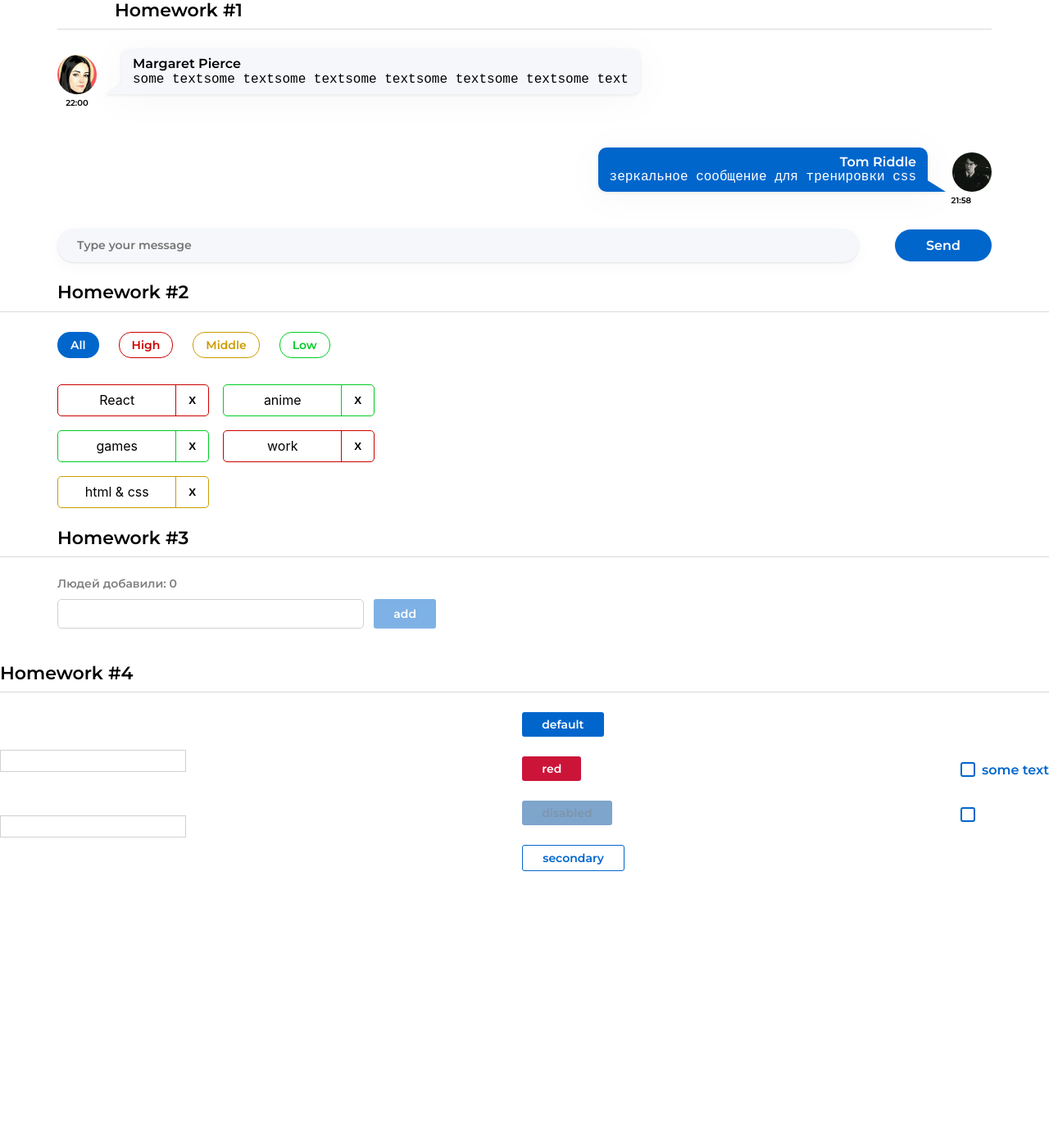
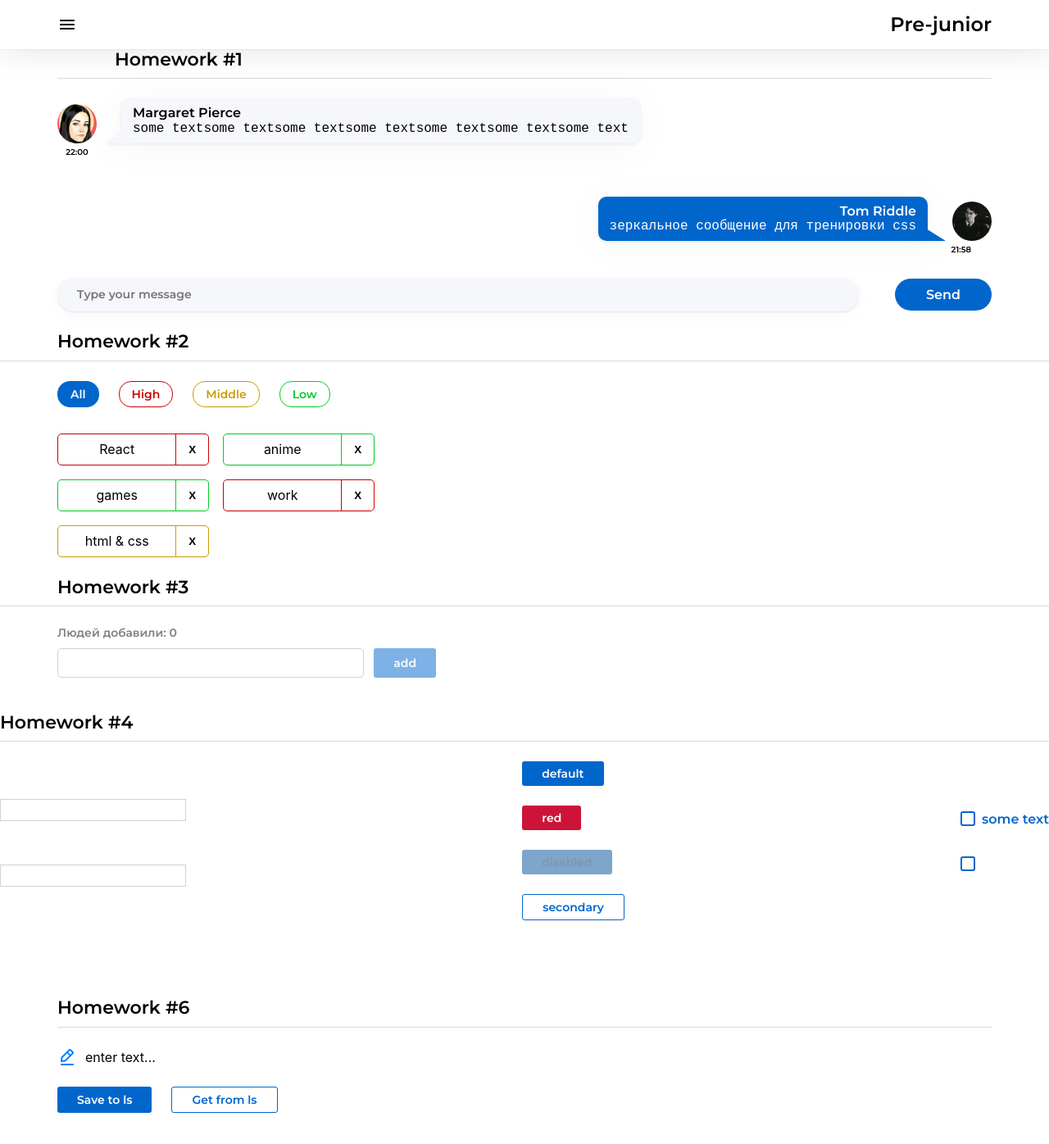
Before and after one commit to persistent-fox/hws2, a React (Create React App) app: page /#/pre-junior in a window 1280 px wide. Shown: the top 1396 px of the page at 82% size. Before the commit the page ends 1087 px from the top, so only its background shows below. Built offline with nearby package versions, Linux system fonts and the light colour scheme.

Commit message:
complete task 6

```diff
--- a/src/s1-main/App.tsx
+++ b/src/s1-main/App.tsx
@@ -1,21 +1,20 @@
 import React from 'react';
 import s from './App.module.css';
-import HW1 from '../s2/hw01/HW1';
-import HW2 from '../s2/hw02/HW2';
-import HW3 from '../s2/hw03/HW3';
-import HW4 from '../s2/hw04/HW4';
+import HW5 from '../s2/hw05/HW5';
+import HW6 from '../s2/hw06/HW6';
 
 function App() {
 	return (
 		<div className={s.App}>
-			<HW1 />
+			{/* <HW1 /> */}
 			{/*раскомментировать по ходу выполнения*/}
-			<HW2 />
+			{/* <HW2 />
 			<HW3 />
-			<HW4 />
+			<HW4 /> */}
 
 			{/*при выполнении дз 5 и более - закомментировать здесь дз 1-4, так как они есть внутри дз 5*/}
-			{/*<HW5/>*/}
+			<HW5 />
+			<HW6 />
 		</div>
 	);
 }
--- a/src/s2/hw05/Pages.tsx
+++ b/src/s2/hw05/Pages.tsx
@@ -1,15 +1,15 @@
-import React from 'react'
-import { Routes, Route, Navigate } from 'react-router-dom'
-import Error404 from './pages/Error404'
-import PreJunior from './pages/PreJunior'
-import Junior from './pages/Junior'
-import JuniorPlus from './pages/JuniorPlus'
+import React from 'react';
+import { Routes, Route, Navigate } from 'react-router-dom';
+import Error404 from './pages/Error404';
+import PreJunior from './pages/PreJunior';
+import Junior from './pages/Junior';
+import JuniorPlus from './pages/JuniorPlus';
 
 export const PATH = {
 	PRE_JUNIOR: '/pre-junior',
 	JUNIOR: '/junior',
 	JUNIOR_PLUS: '/junior-plus',
-}
+};
 
 function Pages() {
 	return (
@@ -19,6 +19,11 @@ function Pages() {
 				{/*роутинг будут писать студенты*/}
 				{/*в начале мы попадаем на страницу '/' и переходим сразу на страницу /pre-junior*/}
 				{/*<Route ...*/}
+				<Route path={PATH.PRE_JUNIOR} element={<PreJunior />} />
+				<Route path={PATH.JUNIOR} element={<Junior />} />
+				<Route path={PATH.JUNIOR_PLUS} element={<JuniorPlus />} />
+				<Route path={'/*'} element={<Error404 />} />
+				<Route path={'/'} element={<Navigate to={PATH.PRE_JUNIOR} />} />
 
 				{/*роуты для /pre-junior, /junior, /junior-plus*/}
 				{/*<Route ...*/}
@@ -29,7 +34,7 @@ function Pages() {
 				{/*<Route ...*/}
 			</Routes>
 		</div>
-    )
+	);
 }
 
-export default Pages
+export default Pages;
--- a/src/s2/hw05/header/Header.module.css
+++ b/src/s2/hw05/header/Header.module.css
@@ -1,8 +1,23 @@
 .burgerMenuIcon {
+	width: 24px;
+	height: 24px;
+	cursor: pointer;
 }
 
 .header {
+	display: flex;
+	justify-content: space-between;
+	align-items: center;
+	padding: 0 70px;
+	height: 60px;
+	background: #fff;
+	box-shadow: 0px 0px 40px 0px rgba(29, 33, 38, 0.13), 0px 0px 2px 0px rgba(29, 33, 38, 0.1);
 }
 
 .header h1 {
+	color: #000;
+	font-family: 'Montserrat', sans-serif;
+	font-size: 24px;
+	font-weight: 600;
+	line-height: 1.2;
 }
--- a/src/s2/hw05/sidebar/Sidebar.module.css
+++ b/src/s2/hw05/sidebar/Sidebar.module.css
@@ -1,25 +1,65 @@
 .sidebar {
+	position: absolute;
+	padding: 16px 24px;
+	left: -100%;
+	height: 100%;
+	background: #fff;
+	box-shadow: 0px 10px 40px 0px rgba(29, 33, 38, 0.13), 0px 1px 2px 0px rgba(29, 33, 38, 0.1);
+	width: 30%;
+	transition: all 0.3s;
+	z-index: 2;
 }
 
 .sidebar.open {
+	left: 0;
 }
 
 .background {
+	position: absolute;
+	top: 0;
+	bottom: 0;
+	left: 0;
+	right: 0;
+	opacity: 0.3;
+	background: #000;
 }
 
 .nav {
+	padding: 40px 0;
+	display: flex;
+	flex-direction: column;
+	align-items: center;
+	justify-content: flex-start;
+	gap: 45px;
 }
 
 .nav a {
+	text-decoration: none;
+	color: #000;
+	font-family: 'Montserrat', sans-serif;
+	font-size: 22px;
+	font-weight: 600;
+	line-height: 1.2;
 }
 
 .nav a:hover {
+	color: #58acff;
 }
 
 .nav a.active {
+	color: #3d6b99;
 }
 .close {
+	position: absolute;
+	top: 16px;
+	right: 24px;
+	border: none;
+	background-color: transparent;
+	cursor: pointer;
 }
 
 .close img {
+	width: 100%;
+	height: 100%;
+	object-fit: cover;
 }
--- a/src/s2/hw06/HW6.module.css
+++ b/src/s2/hw06/HW6.module.css
@@ -1,4 +1,11 @@
+.wrapper {
+	padding: 70px;
+}
+
 .buttonsContainer {
+	display: flex;
+	gap: 24px;
+	margin-top: 24px;
 }
 
 .editableSpanContainer {
--- a/src/s2/hw06/HW6.tsx
+++ b/src/s2/hw06/HW6.tsx
@@ -1,9 +1,9 @@
-import React, { useState } from 'react'
-import SuperEditableSpan from './common/c4-SuperEditableSpan/SuperEditableSpan'
-import { restoreState, saveState } from './localStorage/localStorage'
-import s2 from '../../s1-main/App.module.css'
-import SuperButton from '../hw04/common/c2-SuperButton/SuperButton'
-import s from './HW6.module.css'
+import React, { useState } from 'react';
+import SuperEditableSpan from './common/c4-SuperEditableSpan/SuperEditableSpan';
+import { restoreState, saveState } from './localStorage/localStorage';
+import s2 from '../../s1-main/App.module.css';
+import SuperButton from '../hw04/common/c2-SuperButton/SuperButton';
+import s from './HW6.module.css';
 
 /*
  * 1 - в файле SuperEditableSpan.tsx дописать логику функций onEnterCallback, onBlurCallback, onDoubleClickCallBack
@@ -12,18 +12,18 @@ import s from './HW6.module.css'
  */
 
 const HW6 = () => {
-    const [value, setValue] = useState<string>('')
+	const [value, setValue] = useState<string>('');
 
 	const save = () => {
-        saveState<string>('hw6-editable-span-value', value)
-    }
+		saveState<string>('hw6-editable-span-value', value);
+	};
 	const restore = () => {
-        // делают студенты
-
-    }
+		setValue(restoreState<string>('hw6-editable-span-value', value));
+	};
 
 	return (
 		<div id={'hw6'}>
+			<div className={s.wrapper}>
 				<div className={s2.hwTitle}>Homework #6</div>
 
 				{/*демонстрация возможностей компоненты:*/}
@@ -44,17 +44,14 @@ const HW6 = () => {
 						<SuperButton id={'hw6-save'} onClick={save}>
 							Save to ls
 						</SuperButton>
-                    <SuperButton
-                        id={'hw6-restore'}
-                        onClick={restore}
-                        xType={'secondary'}
-                    >
+						<SuperButton id={'hw6-restore'} onClick={restore} xType={'secondary'}>
 							Get from ls
 						</SuperButton>
 					</div>
 				</div>
 			</div>
-    )
-}
+		</div>
+	);
+};
 
-export default HW6
+export default HW6;
--- a/src/s2/hw06/common/c4-SuperEditableSpan/SuperEditableSpan.module.css
+++ b/src/s2/hw06/common/c4-SuperEditableSpan/SuperEditableSpan.module.css
@@ -1,10 +1,19 @@
 .spanBlock {
+	display: flex;
+	align-items: center;
+	gap: 10px;
 }
 
 .span {
 }
 
 .input {
+	border-radius: 5px;
+	height: 36px;
+	width: 276px;
+}
+.input:focus-visible {
+	border: 1px solid #d1d1d1;
 }
 
 .pen {
--- a/src/s2/hw06/common/c4-SuperEditableSpan/SuperEditableSpan.tsx
+++ b/src/s2/hw06/common/c4-SuperEditableSpan/SuperEditableSpan.tsx
@@ -1,65 +1,52 @@
-import React, {
-    DetailedHTMLProps,
-    InputHTMLAttributes,
-    HTMLAttributes,
-    useState,
-} from 'react'
-import s from './SuperEditableSpan.module.css'
-import SuperInputText from '../../../hw04/common/c1-SuperInputText/SuperInputText'
-import editIcon from './editIcon.svg'
+import React, { DetailedHTMLProps, InputHTMLAttributes, HTMLAttributes, useState } from 'react';
+import s from './SuperEditableSpan.module.css';
+import SuperInputText from '../../../hw04/common/c1-SuperInputText/SuperInputText';
+import editIcon from './editIcon.svg';
 
 // тип пропсов обычного инпута
-type DefaultInputPropsType = DetailedHTMLProps<InputHTMLAttributes<HTMLInputElement>,
-    HTMLInputElement>
+type DefaultInputPropsType = DetailedHTMLProps<InputHTMLAttributes<HTMLInputElement>, HTMLInputElement>;
 // тип пропсов обычного спана
-type DefaultSpanPropsType = DetailedHTMLProps<HTMLAttributes<HTMLSpanElement>,
-    HTMLSpanElement>
+type DefaultSpanPropsType = DetailedHTMLProps<HTMLAttributes<HTMLSpanElement>, HTMLSpanElement>;
 
 // здесь мы говорим что у нашего инпута будут такие же пропсы как у обычного инпута, кроме type
 // (чтоб не писать value: string, onChange: ...; они уже все описаны в DefaultInputPropsType)
 type SuperEditableSpanType = Omit<DefaultInputPropsType, 'type'> & {
 	// и + ещё пропсы которых нет в стандартном инпуте
-    onChangeText?: (value: string) => void
-    onEnter?: () => void
-    error?: string
+	onChangeText?: (value: string) => void;
+	onEnter?: () => void;
+	error?: string;
 
-    spanProps?: DefaultSpanPropsType  & {defaultText?: string}// пропсы для спана
-}
+	spanProps?: DefaultSpanPropsType & { defaultText?: string }; // пропсы для спана
+};
 
-const SuperEditableSpan: React.FC<SuperEditableSpanType> = (
-    {
+const SuperEditableSpan: React.FC<SuperEditableSpanType> = ({
 	autoFocus,
 	onBlur,
 	onEnter,
 	spanProps,
 
 	...restProps // все остальные пропсы попадут в объект restProps
-    }
-) => {
-    const [editMode, setEditMode] = useState<boolean>(false)
-    const {children, onDoubleClick, className, defaultText, ...restSpanProps} =
-    spanProps || {}
+}) => {
+	const [editMode, setEditMode] = useState<boolean>(false);
+	const { children, onDoubleClick, className, defaultText, ...restSpanProps } = spanProps || {};
 
 	const onEnterCallback = () => {
 		// выключить editMode при нажатии Enter // делают студенты
-
-        onEnter?.()
-    }
+		setEditMode(false);
+		onEnter?.();
+	};
 	const onBlurCallback = (e: React.FocusEvent<HTMLInputElement>) => {
 		// выключить editMode при нажатии за пределами инпута // делают студенты
+		setEditMode(false);
+		onBlur?.(e);
+	};
+	const onDoubleClickCallBack = (e: React.MouseEvent<HTMLSpanElement, MouseEvent>) => {
+		// включить editMode при двойном клике // делают студенты
+		setEditMode(true);
+		onDoubleClick?.(e);
+	};
 
-        onBlur?.(e)
-    }
-    const onDoubleClickCallBack = (
-        e: React.MouseEvent<HTMLSpanElement, MouseEvent>
-    ) => {
-        // включить editMode при двойном клике // делают студенты
-
-        onDoubleClick?.(e)
-    }
-
-    const spanClassName = s.span
-        + (className ? ' ' + className : '')
+	const spanClassName = s.span + (className ? ' ' + className : '');
 
 	return (
 		<>
@@ -73,16 +60,8 @@ const SuperEditableSpan: React.FC<SuperEditableSpanType> = (
 				/>
 			) : (
 				<div className={s.spanBlock}>
-                    <img
-                        src={editIcon}
-                        className={s.pen}
-                        alt={'edit'}
-                    />
-                    <span
-                        onDoubleClick={onDoubleClickCallBack}
-                        className={spanClassName}
-                        {...restSpanProps}
-                    >
+					<img src={editIcon} className={s.pen} alt={'edit'} />
+					<span onDoubleClick={onDoubleClickCallBack} className={spanClassName} {...restSpanProps}>
 						{/*если нет захардкодженного текста для спана, то значение инпута*/}
 
 						{children || restProps.value || defaultText}
@@ -90,7 +69,7 @@ const SuperEditableSpan: React.FC<SuperEditableSpanType> = (
 				</div>
 			)}
 		</>
-    )
-}
+	);
+};
 
-export default SuperEditableSpan
+export default SuperEditableSpan;
```
Also changed, not shown: src/s2/hw05/header/Header.tsx (+13 -13 lines), src/s2/hw05/sidebar/Sidebar.tsx (+17 -22 lines). Lines whose indentation alone changed are shown as unchanged.
